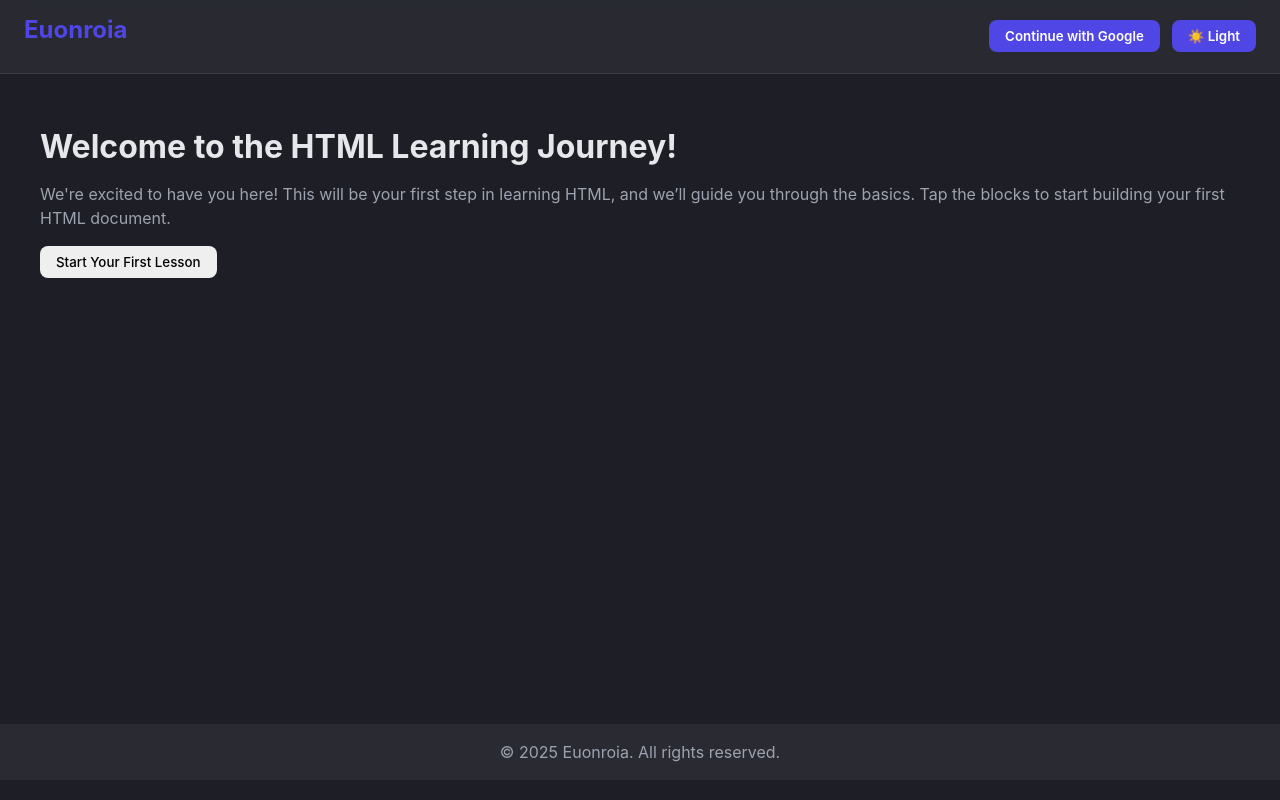
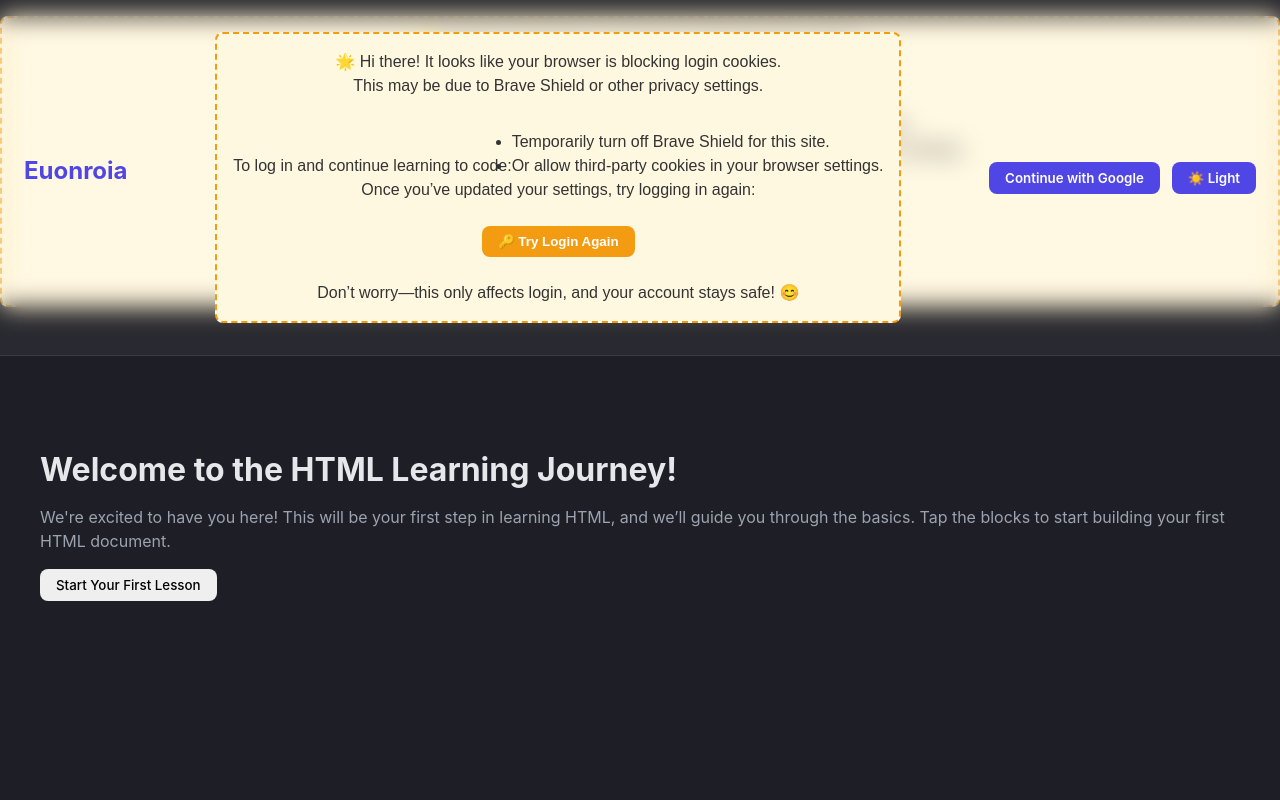
Before and after one commit to euonoia/euonroia, a React (Vite) app in the folder frontend/: page /lessons/greetings in a window 1280 px wide. Shown: the top 800 px of the page. Built offline with nearby package versions, Linux system fonts and the light colour scheme; no server answers.

Commit message:
initial commit

```diff
--- a/frontend/src/App.tsx
+++ b/frontend/src/App.tsx
@@ -13,6 +13,7 @@ import HTMLelements from "./pages/lessons/learn-html-basics/HTMLelements";
 import HTMLexam from "./pages/lessons/learn-html-basics/HTMLexam";
 
 import { useUser } from "./context/UserContext";
+import LoginWarning from "./components/messages/LoginWarning";
 
 function AppContent() {
   const { loading } = useUser();
@@ -20,6 +21,10 @@ function AppContent() {
   if (loading) return <p style={{ textAlign: "center", marginTop: "2rem" }}>Loading...</p>;
 
   return (
+    <>
+      {/* Login warning for blocked cookies */}
+      <LoginWarning />
+
       <Routes>
         <Route path="/" element={<LandingPage />} />
         <Route path="/about" element={<AboutPage />} />
@@ -33,6 +38,7 @@ function AppContent() {
         <Route path="/lessons/html-exam" element={<HTMLexam />} />
         <Route path="*" element={<p>Page not found</p>} />
       </Routes>
+    </>
   );
 }
 
--- a/frontend/src/components/messages/LoginWarning.tsx
+++ b/frontend/src/components/messages/LoginWarning.tsx
@@ -1,14 +1,19 @@
 // src/components/LoginWarning.tsx
 import { useEffect, useState } from "react";
 import { checkThirdPartyCookies } from "../../utils/checkCookies";
+import { useUser } from "../../context/UserContext";
 
 export default function LoginWarning() {
+  const { signInWithGoogle } = useUser(); // reuse existing login function
   const [blocked, setBlocked] = useState(false);
 
+  const checkCookies = async () => {
+    const allowed = await checkThirdPartyCookies();
+    setBlocked(!allowed);
+  };
+
   useEffect(() => {
-    checkThirdPartyCookies().then((allowed) => {
-      setBlocked(!allowed);
-    });
+    checkCookies();
   }, []);
 
   if (!blocked) return null;
@@ -24,16 +29,36 @@ export default function LoginWarning() {
         textAlign: "center",
         fontFamily: "Arial, sans-serif",
         color: "#333",
-        lineHeight: 1.5,
       }}
     >
-      🌟 Hi coder! It looks like your browser’s privacy settings are a bit strict right now.
+      🌟 Hi there! It looks like your browser is blocking login cookies.
       <br />
-      To log in and continue learning for free, please temporarily turn off Brave Shield or other privacy blockers.
+      This may be due to Brave Shield or other privacy settings.
+      <br /><br />
+      To log in and continue learning to code:
+      <ul style={{ textAlign: "left", display: "inline-block", marginTop: "0.5rem" }}>
+        <li>Temporarily turn off Brave Shield for this site.</li>
+        <li>Or allow third-party cookies in your browser settings.</li>
+      </ul>
       <br />
-      Don’t worry—this is just for login, and your progress and account are completely safe! 😊
-      <br />
-      <em>Keep learning, even without a laptop—you’re doing amazing! 💪</em>
+      Once you’ve updated your settings, try logging in again:
+      <br /><br />
+      <button
+        onClick={signInWithGoogle}
+        style={{
+          padding: "0.5rem 1rem",
+          borderRadius: "0.5rem",
+          border: "none",
+          backgroundColor: "#f39c12",
+          color: "#fff",
+          cursor: "pointer",
+          fontWeight: "bold",
+        }}
+      >
+        🔑 Try Login Again
+      </button>
+      <br /><br />
+      Don’t worry—this only affects login, and your account stays safe! 😊
     </div>
   );
 }
--- a/frontend/src/utils/checkCookies.ts
+++ b/frontend/src/utils/checkCookies.ts
@@ -1,19 +1,19 @@
 // src/utils/checkCookies.ts
 export async function checkThirdPartyCookies(): Promise<boolean> {
-  return new Promise((resolve) => {
-    const iframe = document.createElement("iframe");
-    iframe.src = "https://euonroia-secured.onrender.com/auth/me";
-    iframe.style.display = "none";
-    document.body.appendChild(iframe);
+  try {
+    const res = await fetch("https://euonroia-secured.onrender.com/auth/me", {
+      method: "GET",
+      credentials: "include", // sends cookies
+      mode: "cors",           // cross-origin
+    });
 
-    setTimeout(() => {
-      try {
-        resolve(true); // cookies probably allowed
-      } catch {
-        resolve(false); // blocked
-      } finally {
-        document.body.removeChild(iframe);
-      }
-    }, 1000);
-  });
+    // If status is 200, cookies work
+    if (res.status === 200) return true;
+
+    // If 401 or other, cookies may be blocked or no login
+    return false;
+  } catch (err) {
+    // Network errors or blocked cookies
+    return false;
+  }
 }
```
Lines whose indentation alone changed are shown as unchanged.
